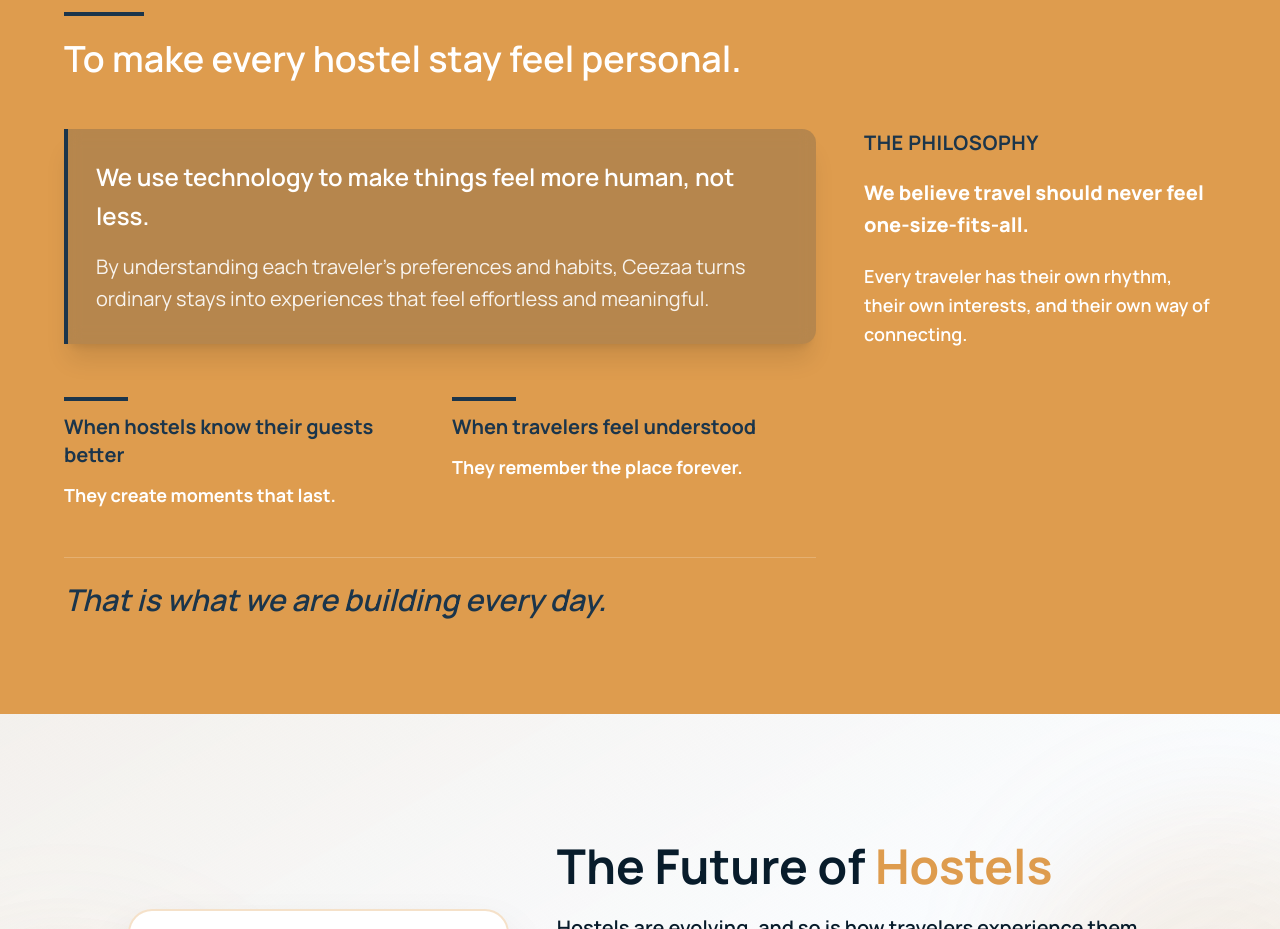
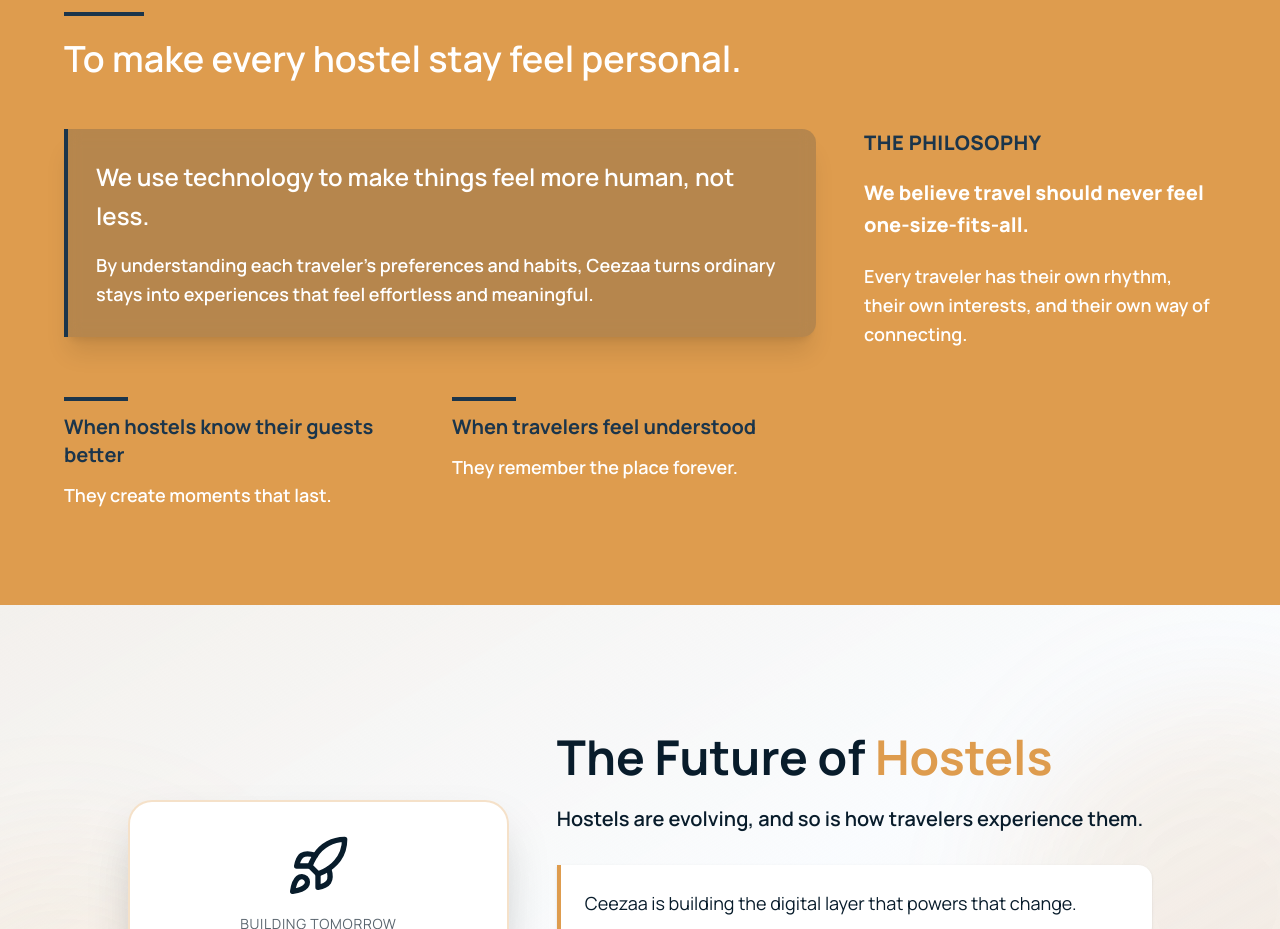
Before and after one commit to scottdoggett/ceezaa-landing-page, a Next.js app: page /about in a window 1280 px wide. Shown: the part 2440-3369 px from the top of the page. Built offline with nearby package versions, Linux system fonts and the light colour scheme.

Commit message:
Get rid of bottom sentence and changed fonts in our-mission

```diff
--- a/src/components/ui/about-page/our-mission.tsx
+++ b/src/components/ui/about-page/our-mission.tsx
@@ -22,7 +22,7 @@
             {/* Philosophy - Order 1 on mobile, row 1 col 3 on desktop */}
             <div className="order-1 lg:row-start-1 lg:col-start-3 lg:col-span-1 space-y-6">
               <div className="space-y-5">
-                <h3 className="text-xl font-bold text-secondary uppercase tracking-wide">The Philosophy</h3>
+                <h3 className="text-xl font-extrabold text-secondary uppercase tracking-wide">The Philosophy</h3>
                 <p className="text-lg lg:text-xl font-extrabold leading-relaxed text-white">
                   We believe travel should never feel one-size-fits-all.
                 </p>
@@ -38,7 +38,7 @@
                 <p className="text-xl lg:text-2xl font-semibold leading-relaxed text-white mb-4">
                   We use technology to make things feel more human, not less.
                 </p>
-                <p className="text-lg lg:text-xl leading-relaxed text-white/90">
+                <p className="text-base lg:text-lg leading-relaxed font-semibold text-white">
                   By understanding each traveler&apos;s preferences and habits, Ceezaa turns ordinary stays into experiences that feel effortless and meaningful.
                 </p>
               </div>
@@ -52,7 +52,7 @@
                   <p className="text-xl font-bold text-secondary">
                     When hostels know their guests better
                   </p>
-                  <p className="text-lg text-white font-bold">
+                  <p className="text-lg text-white font-semibold">
                     They create moments that last.
                   </p>
                 </div>
@@ -62,19 +62,10 @@
                   <p className="text-xl font-bold text-secondary">
                     When travelers feel understood
                   </p>
-                  <p className="text-lg text-white font-bold">
+                  <p className="text-lg text-white font-semibold">
                     They remember the place forever.
                   </p>
                 </div>
-              </div>
-            </div>
-
-            {/* Closing statement - Order 4 on mobile, row 3 cols 1-2 on desktop */}
-            <div className="order-4 lg:row-start-3 lg:col-start-1 lg:col-span-2">
-              <div className="pt-6 border-t border-white/20">
-                <p className="text-2xl lg:text-3xl font-semibold text-secondary italic">
-                  That is what we are building every day.
-                </p>
               </div>
             </div>
           </div>
```
